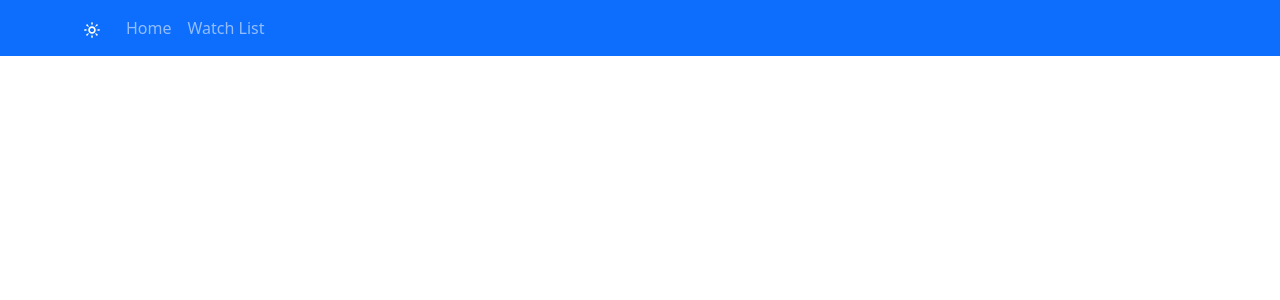
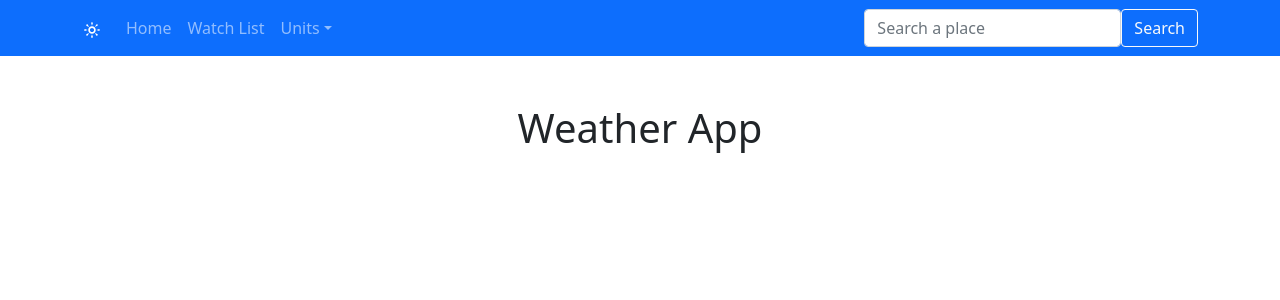
Before and after one commit to Radensuaso/weather-app, a React (Create React App) app: page / in a window 1280 px wide. Shown: the top 300 px of the page. Built offline with nearby package versions, Linux system fonts and the light colour scheme.

Commit message:
Initial state of redux set

```diff
--- a/src/components/NavBarTop.tsx
+++ b/src/components/NavBarTop.tsx
@@ -1,15 +1,23 @@
-import { Navbar, Nav, Container } from "react-bootstrap";
+import {
+  Navbar,
+  Nav,
+  Container,
+  Form,
+  FormControl,
+  Button,
+  NavDropdown,
+} from "react-bootstrap";
 import { Link } from "react-router-dom";
 import { TiWeatherSunny } from "react-icons/ti";
 
 const NavBarTop = () => (
   <Navbar bg="primary" variant="dark" expand="lg">
     <Container>
-      <Navbar.Brand href="#">
+      <Link className="navbar-brand" to="/">
         <TiWeatherSunny />
-      </Navbar.Brand>
+      </Link>
       <Navbar.Toggle aria-controls="navbarScroll" />
-      <Navbar.Collapse id="navbarScroll">
+      <Navbar.Collapse id="navbarScroll" className="justify-content-between">
         <Nav
           className="mr-auto my-2 my-lg-0"
           style={{ maxHeight: "100px" }}
@@ -21,7 +29,20 @@ const NavBarTop = () => (
           <Link to="/watchList" className="nav-link">
             Watch List
           </Link>
+          <NavDropdown title="Units" id="basic-nav-dropdown">
+            <NavDropdown.Item>Metric</NavDropdown.Item>
+            <NavDropdown.Item>Imperial</NavDropdown.Item>
+          </NavDropdown>
         </Nav>
+        <Form className="d-flex">
+          <FormControl
+            type="search"
+            placeholder="Search a place"
+            className="mr-2"
+            aria-label="Search"
+          />
+          <Button variant="outline-light">Search</Button>
+        </Form>
       </Navbar.Collapse>
     </Container>
   </Navbar>
--- a/src/views/Home.tsx
+++ b/src/views/Home.tsx
@@ -1,3 +1,10 @@
-const Home = () => <></>;
+import NextDays from "../components/NextDays";
+
+const Home = () => (
+  <>
+    <h1 className="text-center">Weather App</h1>
+    <NextDays />
+  </>
+);
 
 export default Home;
```
Also changed, not shown: src/redux/initialState/index.ts (added, +22 -0 lines), src/types/State.ts (added, +23 -0 lines).
